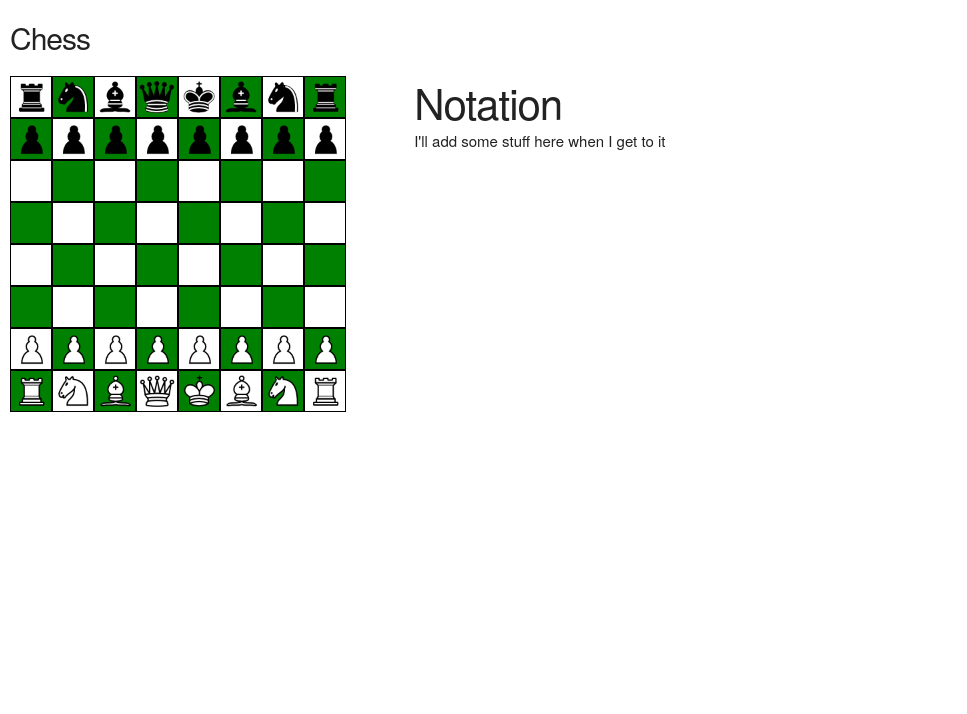
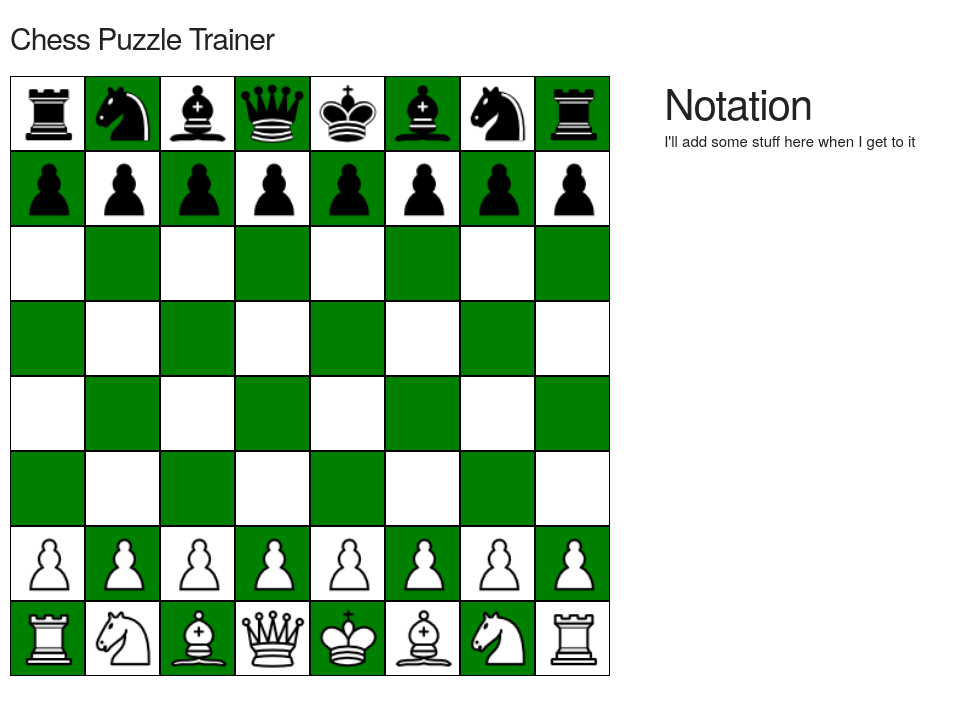
Before and after one commit to teddycoleman/chess_project, a plain HTML site: page index.html in a window 1280 px wide. Shown: the whole page, without its empty margins (0-967 px from the left). Drawn offline with Linux system fonts and the light colour scheme.

Commit message:
adds some styling, preparing to refactor code so board is OO too

```diff
--- a/app.js
+++ b/app.js
@@ -181,7 +181,6 @@ function dragover_handler(ev) {
 
 function drop_handler(ev) {
   ev.preventDefault();
-  console.log("Drop");
   var piece = boardObject[ev.dataTransfer.getData("text")];
   var newSquare;
   if(ev.target.getAttribute("id")){
@@ -195,8 +194,6 @@ function drop_handler(ev) {
 }
 
 function dragend_handler(ev) {
-  console.log("dragEnd");
-  // Remove all of the drag data
   ev.dataTransfer.clearData();
 }
 
@@ -206,7 +203,6 @@ function checkLegalMove(element){
 
 function initiateBoard(){
 	createBoard();
-	// placePiecesInInitialPosition();
 	createIntialPieces();
 }
 
--- a/css/main.css
+++ b/css/main.css
@@ -1,14 +1,17 @@
 .square{
 	display: inline-block;
-	height: 40px;
-	width: 40px;
-	border: 1px solid black;
+	height: 75px;
+	width: 75px;
+	border: .5px solid black;
 	margin: 0;
 	overflow: hidden;
+	box-sizing: border-box;
 }
 
 .row{
-	height: 42px;
+	height: 75px;
+	margin: 0;
+	box-sizing: border-box;
 }
 
 .light_square{
@@ -27,7 +30,7 @@
 }
 
 .board{
-	width: 400px;
+	width: 650px;
 	display: inline-block;
 	margin-left: 10px;
 }
--- a/index.html
+++ b/index.html
@@ -8,7 +8,7 @@
 </head>
 <body>
 	<header >
-		<h1>Chess</h1>
+		<h1>Chess Puzzle Trainer</h1>
 	</header>
 	<div class='board' id='board' >
 	</div>
```
